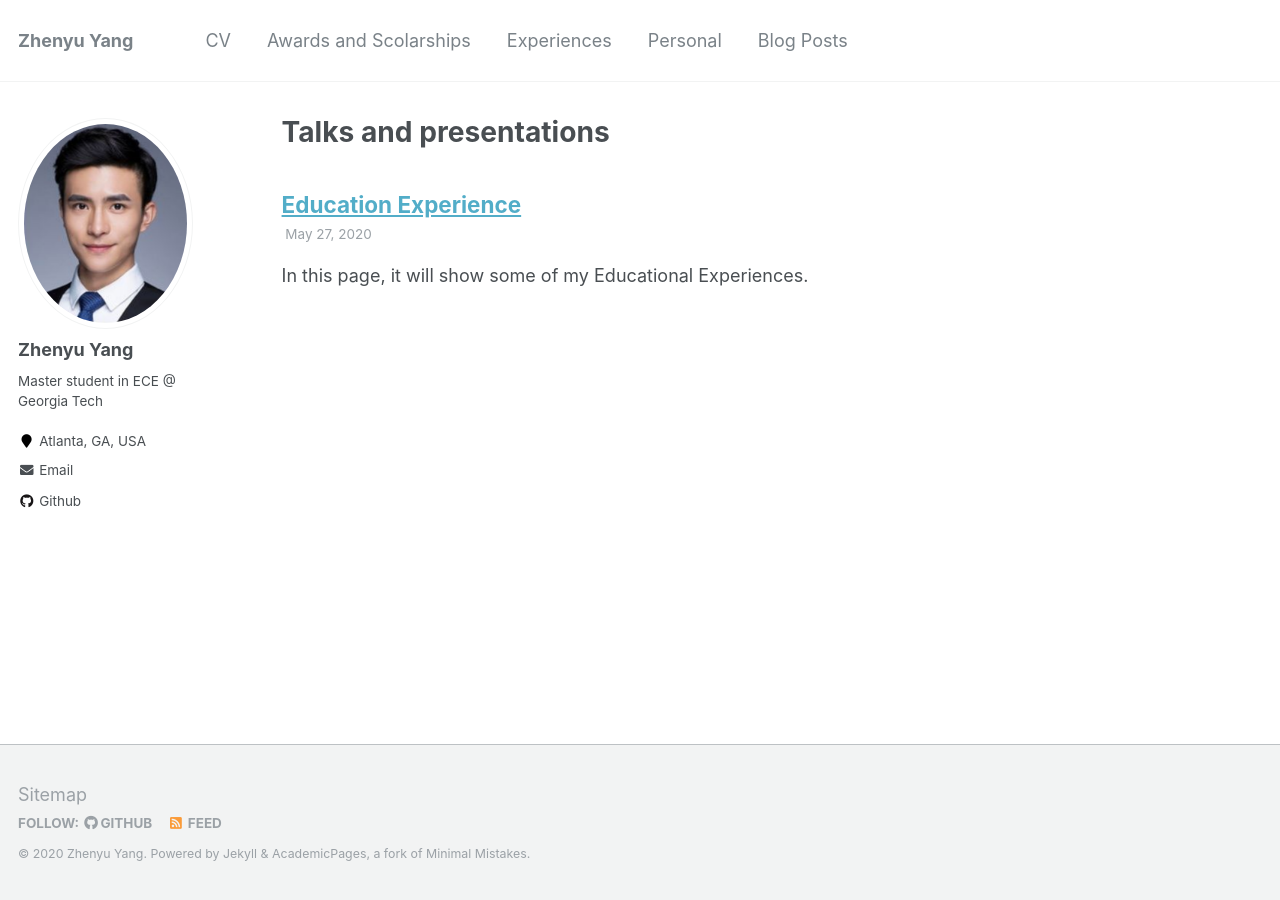
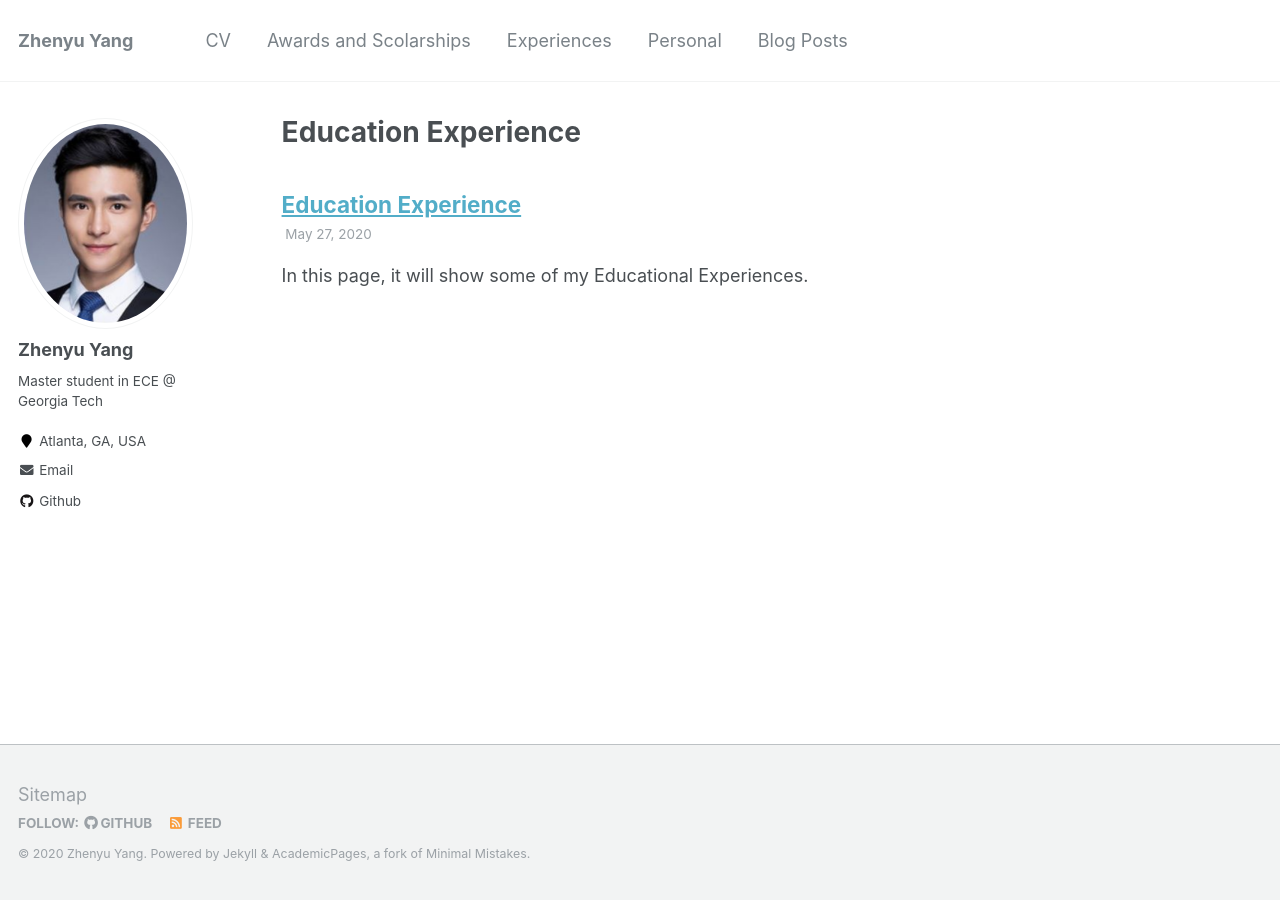
Before and after one commit to azpeteryang/azpeteryang.github.io, a Jekyll site: the page built from _pages/talks.html, in a window 1280 px wide. Built offline with Jekyll 4.4.1, drawn with Linux system fonts in a browser that asks for light colours.

Commit message:
Update talks.html

```diff
--- a/_pages/talks.html
+++ b/_pages/talks.html
@@ -1,6 +1,6 @@
 ---
 layout: archive
-title: "Talks and presentations"
+title: "Education Experience"
 permalink: /talks/
 author_profile: true
 ---
```
